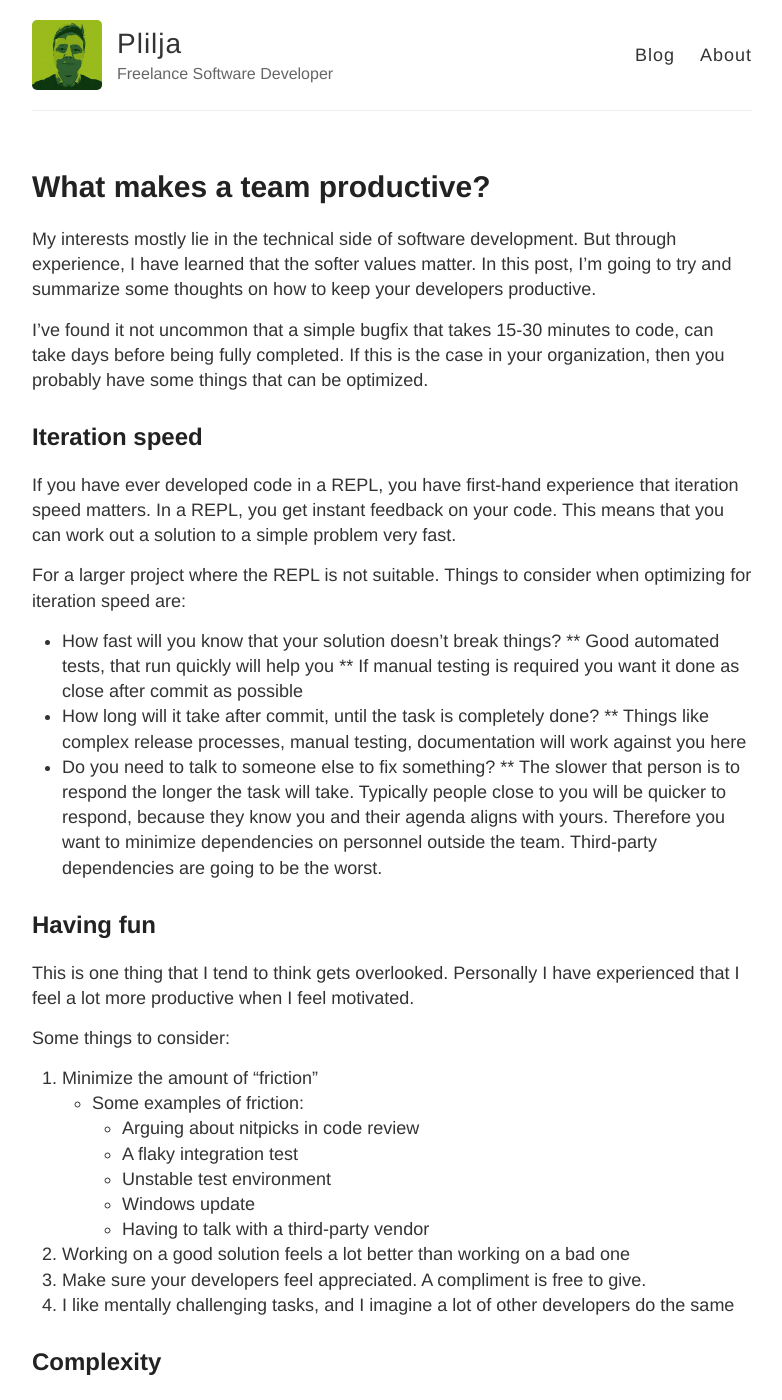
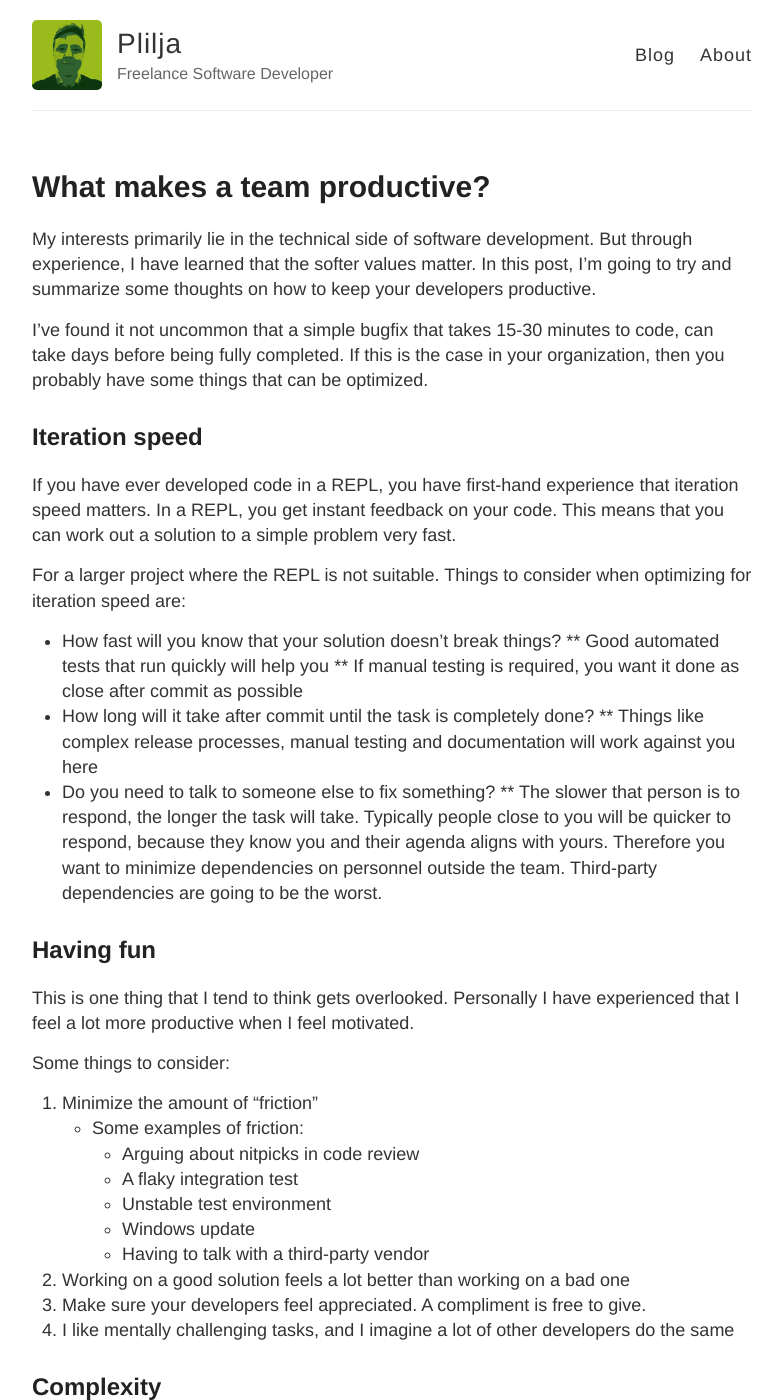
Before and after one commit to plilja/plilja.github.io, a Jekyll site: the page built from _posts/2020-04-16-what-makes-a-team-productive.md, in a window 1280 px wide and 1400 px high. Shown: the whole window, without its empty margins (248-1030 px from the left). Built offline with Jekyll 4.4.1, drawn with Linux system fonts in a browser that asks for light colours; some of the changed text lies outside the part shown.

Commit message:
Update post

```diff
--- a/_posts/2020-04-16-what-makes-a-team-productive.md
+++ b/_posts/2020-04-16-what-makes-a-team-productive.md
@@ -3,7 +3,7 @@ layout: post
 title: What makes a team productive?
 tags: [process, productivity]
 ---
-My interests mostly lie in the technical side of software
+My interests primarily lie in the technical side of software
 development. But through experience, I have learned that
 the softer values matter. In this post, I'm going to try
 and summarize some thoughts on how to keep your developers
@@ -25,12 +25,12 @@ For a larger project where the REPL is not suitable. Things
 to consider when optimizing for iteration speed are:
 
 * How fast will you know that your solution doesn't break things?
-** Good automated tests, that run quickly will help you
-** If manual testing is required you want it done as close after commit as possible
-* How long will it take after commit, until the task is completely done?
-** Things like complex release processes, manual testing, documentation will work against you here
+** Good automated tests that run quickly will help you
+** If manual testing is required, you want it done as close after commit as possible
+* How long will it take after commit until the task is completely done?
+** Things like complex release processes, manual testing and documentation will work against you here
 * Do you need to talk to someone else to fix something?
-** The slower that person is to respond the longer the task will take. Typically people close to you will be quicker to respond, because they know you and their agenda aligns with yours. Therefore you want to minimize dependencies on personnel outside the team. Third-party dependencies are going to be the worst.
+** The slower that person is to respond, the longer the task will take. Typically people close to you will be quicker to respond, because they know you and their agenda aligns with yours. Therefore you want to minimize dependencies on personnel outside the team. Third-party dependencies are going to be the worst.
 
 ## Having fun
 
@@ -62,8 +62,8 @@ some things are just complex. But a lot of the time it can be simpler.
 
 Some things to think about:
 
-1. Adding technologies, third-party dependencies, tooling and so on will usually add to your complexity
-2. Refactoring into smaller classes and methods can make each individual class and method easier to understand, but at the same time it can make the relationships between them harder to understand
+1. Adding technologies, third-party dependencies, tooling, and so on will usually add to your complexity
+2. Refactoring into smaller classes and methods can make each individual class and method easier to understand, but at the same time, it can make the relationships between them harder to understand
 3. Microservices will usually be more complex than monoliths (microservices have some other qualities that may make them preferable).
 4. More and smaller microservices will probably mean that the system as a whole will be more complex.
 5. If you're in a larger organization with separate Platform- or Architecture teams. You might want to make it their highest priority to keep your "feature teams" productive. I think it makes sense to abstract away the technical problems from the "feature teams".
```
Also changed, not shown: other parts of _posts/2020-04-16-what-makes-a-team-productive.md (+4 -4 lines).
